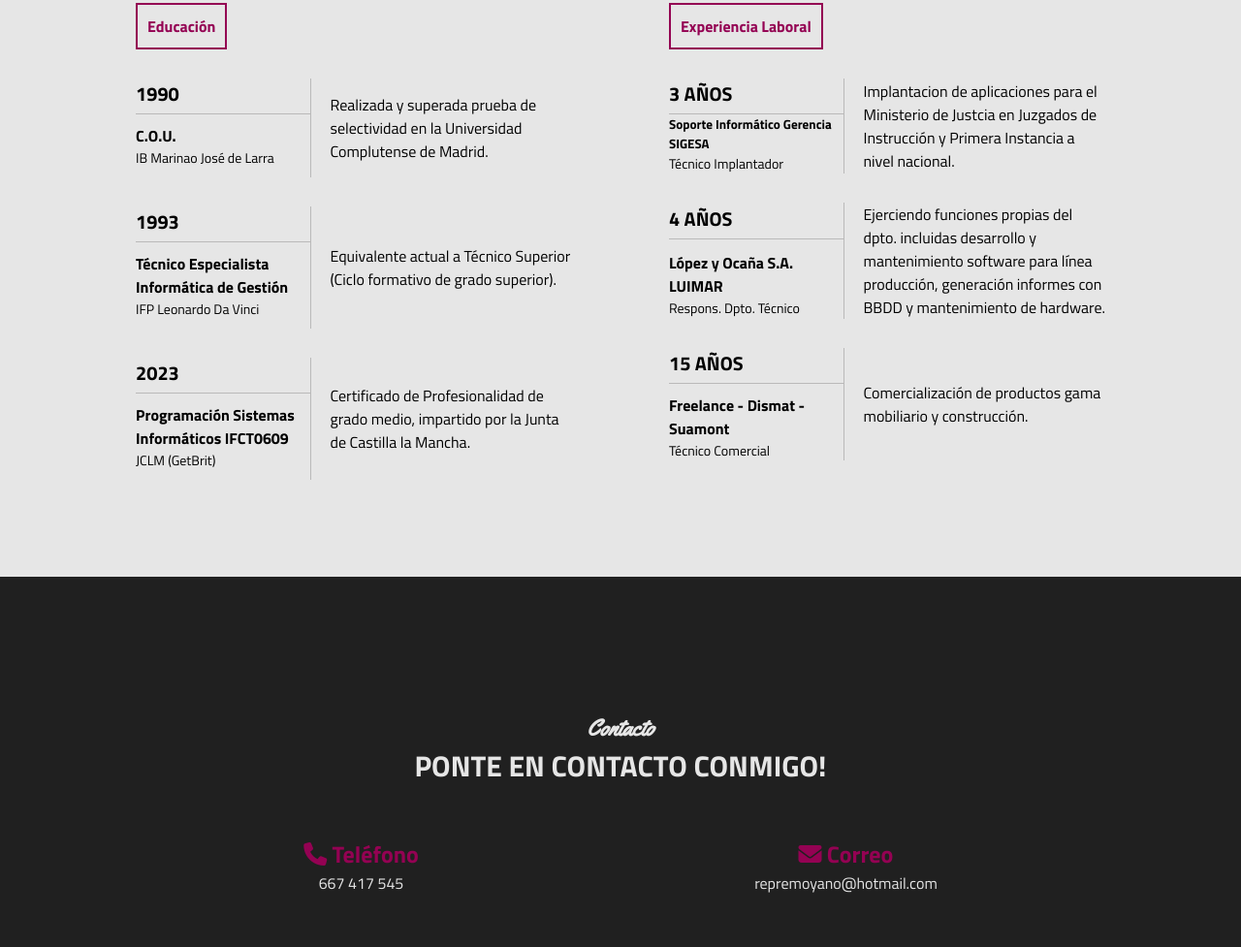
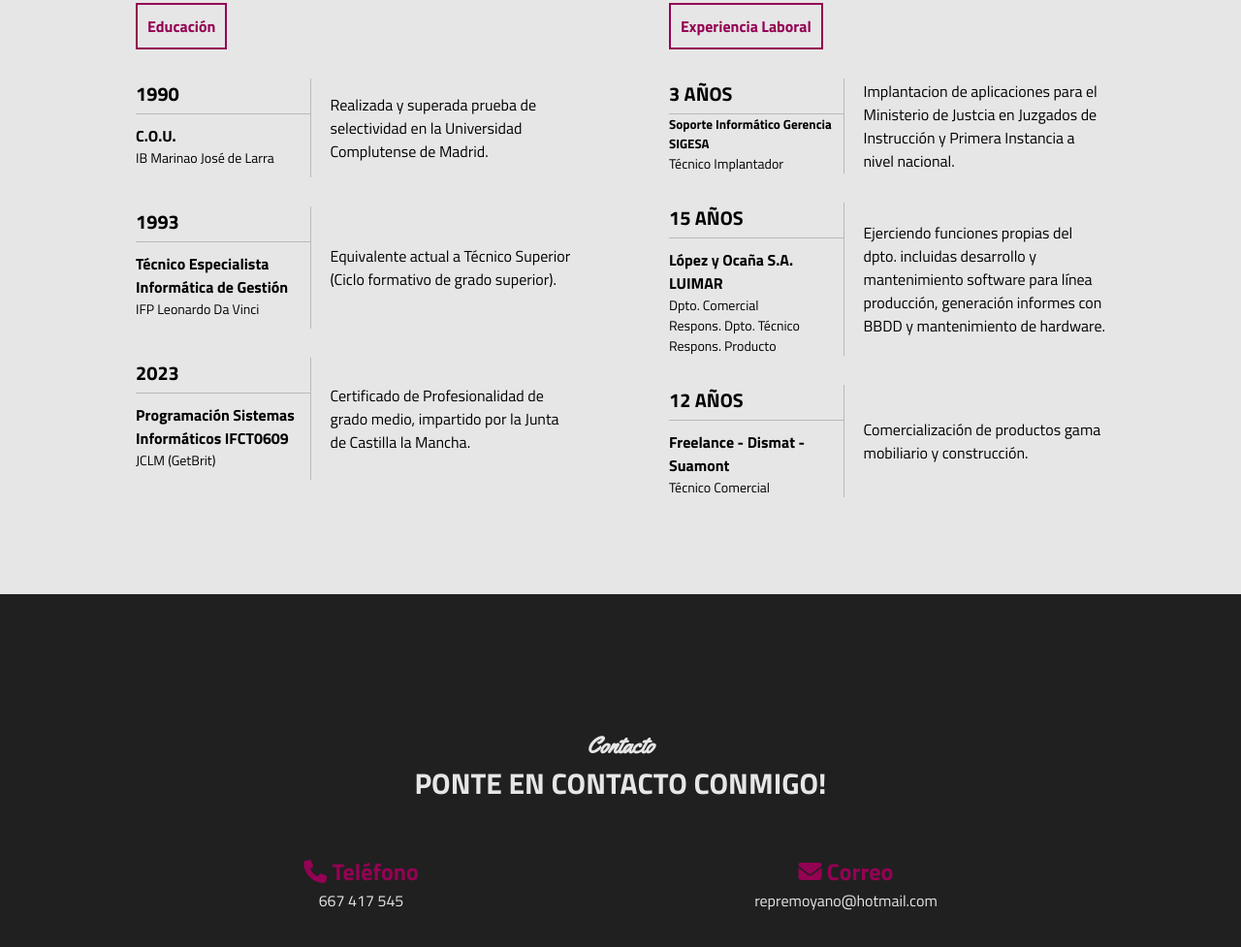
Before and after one commit to amoyanoglz/amoyanoglz.github.io, a plain HTML site: page index.html in a window 1280 px wide. Shown: the part 1716-2693 px from the top of the page at 97% size. Drawn offline with Linux system fonts and the light colour scheme.

Commit message:
Modificación fechas

```diff
--- a/index.html
+++ b/index.html
@@ -235,7 +235,7 @@
                     <table>
                         <tr>
                             <td class="datos">
-                                <h3>4 Años</h3>
+                                <h3>15 Años</h3>
                             </td>
                             <td rowspan="2" class="descripcion">
                                 Ejerciendo funciones propias del dpto. incluidas desarrollo y mantenimiento
@@ -245,14 +245,15 @@
                         <tr>
                             <td>
                                 <h4>López y Ocaña S.A. LUIMAR</h4>
-                                <p>Respons. Dpto. Técnico</p>
+                                <p>Dpto. Comercial</p>
+                                <p>Respons. Dpto. Técnico Respons. Producto</p>
                             </td>
                         </tr>
                     </table>
                     <table>
                         <tr>
                             <td class="datos">
-                                <h3>15 Años</h3>
+                                <h3>12 Años</h3>
                             </td>
                             <td rowspan="2" class="descripcion">
                                 Comercialización de productos gama mobiliario y construcción.
```
